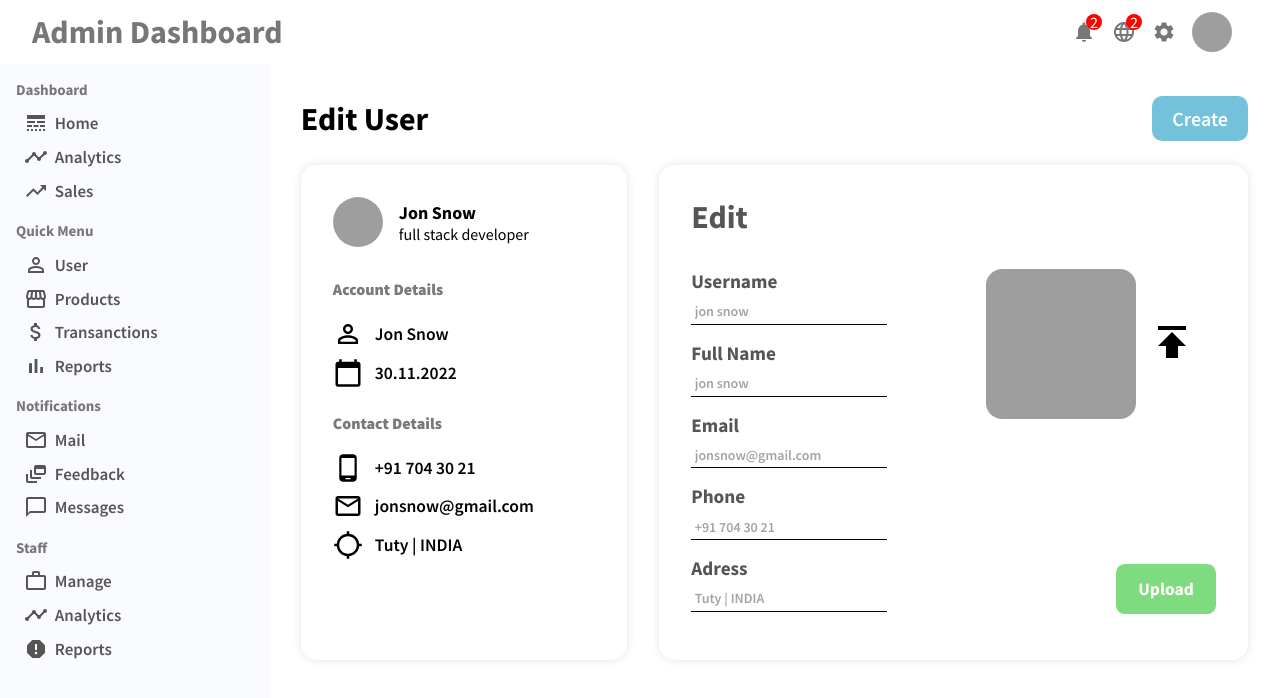
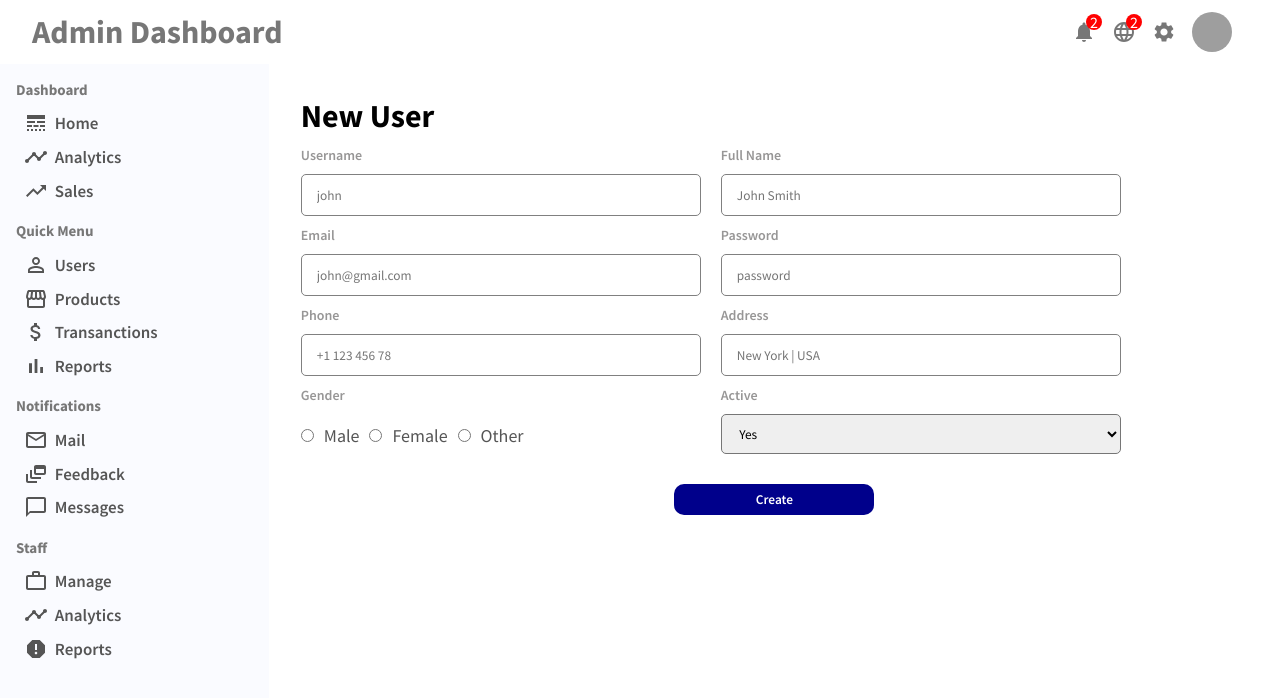
Before and after one commit to Selva-Ganesh-M/React-Admin-Panel, a React (Create React App) app: page /user/new in a window 1280 px wide. Shown: the top 698 px of the page. Built offline with nearby package versions, Linux system fonts and the light colour scheme; grey boxes are pictures that could not be loaded.

Commit message:
create a new add user page

```diff
--- a/src/App.js
+++ b/src/App.js
@@ -4,6 +4,7 @@
 import Home from "./pages/home/Home";
 import UserList from "./pages/userList/UserList";
 import User from "../src/pages/user/User";
+import NewUser from "./pages/newUser/NewUser";
 import "./app.scss";
 
 function App() {
@@ -17,6 +18,7 @@
             <Route exact path="/" element={<Home />} />
             <Route exact path="/users" element={<UserList />} />
             <Route exact path="/user/:id" element={<User />} />
+            <Route exact path="/user/new" element={<NewUser />} />
           </Routes>
         </div>
       </div>
--- a/src/app.scss
+++ b/src/app.scss
@@ -4,3 +4,8 @@
   height: calc(100vh - 64px);
   position: relative;
 }
+
+.link {
+  text-decoration: none;
+  color: inherit;
+}
--- a/src/components/sidebar/Sidebar.jsx
+++ b/src/components/sidebar/Sidebar.jsx
@@ -12,7 +12,7 @@
   WorkOutline,
   Report,
 } from "@material-ui/icons";
-import "./sidebar.scss";
+import { Link } from "react-router-dom";
 import "./sidebar.scss";
 
 const Sidebar = () => {
@@ -21,10 +21,12 @@
       <section className="sidebar-section">
         <h3 className="sidebar-title">Dashboard</h3>
         <ul className="sidebar-list">
+          <Link to="/" className="link">
             <li className="sidebar-li">
               <LineStyle />
               <span>Home</span>
             </li>
+          </Link>
           <li className="sidebar-li">
             <Timeline />
             <span>Analytics</span>
@@ -38,14 +40,18 @@
       <section className="sidebar-section">
         <h3 className="sidebar-title">Quick Menu</h3>
         <ul className="sidebar-list">
+          <Link to="/users" className="link">
             <li className="sidebar-li">
               <PermIdentity />
-            <span>User</span>
+              <span>Users</span>
             </li>
+          </Link>
+          <Link to="/products" className="link">
             <li className="sidebar-li">
               <Storefront />
               <span>Products</span>
             </li>
+          </Link>
           <li className="sidebar-li">
             <AttachMoney />
             <span>Transanctions</span>
--- /dev/null
+++ b/src/pages/newUser/NewUser.jsx
@@ -0,0 +1,54 @@
+import "./newUser.css";
+
+export default function NewUser() {
+  return (
+    <div className="newUser">
+      <h1 className="newUserTitle">New User</h1>
+      <form className="newUserForm">
+        <div className="newUserItem">
+          <label>Username</label>
+          <input type="text" placeholder="john" />
+        </div>
+        <div className="newUserItem">
+          <label>Full Name</label>
+          <input type="text" placeholder="John Smith" />
+        </div>
+        <div className="newUserItem">
+          <label>Email</label>
+          <input type="email" placeholder="john@gmail.com" />
+        </div>
+        <div className="newUserItem">
+          <label>Password</label>
+          <input type="password" placeholder="password" />
+        </div>
+        <div className="newUserItem">
+          <label>Phone</label>
+          <input type="text" placeholder="+1 123 456 78" />
+        </div>
+        <div className="newUserItem">
+          <label>Address</label>
+          <input type="text" placeholder="New York | USA" />
+        </div>
+        <div className="newUserItem">
+          <label>Gender</label>
+          <div className="newUserGender">
+            <input type="radio" name="gender" id="male" value="male" />
+            <label for="male">Male</label>
+            <input type="radio" name="gender" id="female" value="female" />
+            <label for="female">Female</label>
+            <input type="radio" name="gender" id="other" value="other" />
+            <label for="other">Other</label>
+          </div>
+        </div>
+        <div className="newUserItem">
+          <label>Active</label>
+          <select className="newUserSelect" name="active" id="active">
+            <option value="yes">Yes</option>
+            <option value="no">No</option>
+          </select>
+        </div>
+        <button className="newUserButton">Create</button>
+      </form>
+    </div>
+  );
+}
--- /dev/null
+++ b/src/pages/newUser/newUser.css
@@ -0,0 +1,64 @@
+.newUser {
+  flex: 4;
+  padding: 2em;
+}
+
+.newUserForm {
+  display: flex;
+  flex-wrap: wrap;
+}
+
+.newUserItem {
+  width: 400px;
+  display: flex;
+  flex-direction: column;
+  margin-top: 10px;
+  margin-right: 20px;
+}
+
+.newUserItem > label {
+  margin-bottom: 10px;
+  font-size: 14px;
+  font-weight: 600;
+  color: rgb(151, 150, 150);
+}
+
+.newUserItem > input {
+  height: 20px;
+  padding: 20px 15px;
+  border: 1px solid gray;
+  border-radius: 5px;
+}
+
+.newUserItem > input:focus {
+  outline: none;
+}
+
+.newUserGender > input {
+  margin-top: 15px;
+}
+
+.newUserGender > label {
+  margin: 10px;
+  font-size: 18px;
+  color: #555;
+}
+
+.newUserSelect {
+  height: 40px;
+  padding: 0 1em;
+  border-radius: 5px;
+}
+
+.newUserButton {
+  width: 200px;
+  border: none;
+  background-color: darkblue;
+  color: white;
+  padding: 7px 10px;
+  font-weight: 600;
+  border-radius: 10px;
+  cursor: pointer;
+  margin: 0 auto;
+  margin-top: 30px;
+}
--- a/src/pages/user/User.jsx
+++ b/src/pages/user/User.jsx
@@ -4,13 +4,16 @@
 import { PhoneAndroid } from "@material-ui/icons";
 import { MailOutline } from "@material-ui/icons";
 import { LocationSearching } from "@material-ui/icons";
+import { Link } from "react-router-dom";
 
 const User = () => {
   return (
     <div className="user">
       <div className="header">
         <h1 className="header-title">Edit User</h1>
-        <button className="header-btn">Create</button>
+        <Link to="/user/new">
+          <button className="header-btn">Create</button>
+        </Link>
       </div>
       <div className="body">
         <div className="body-info">
```
Lines whose indentation alone changed are shown as unchanged.
